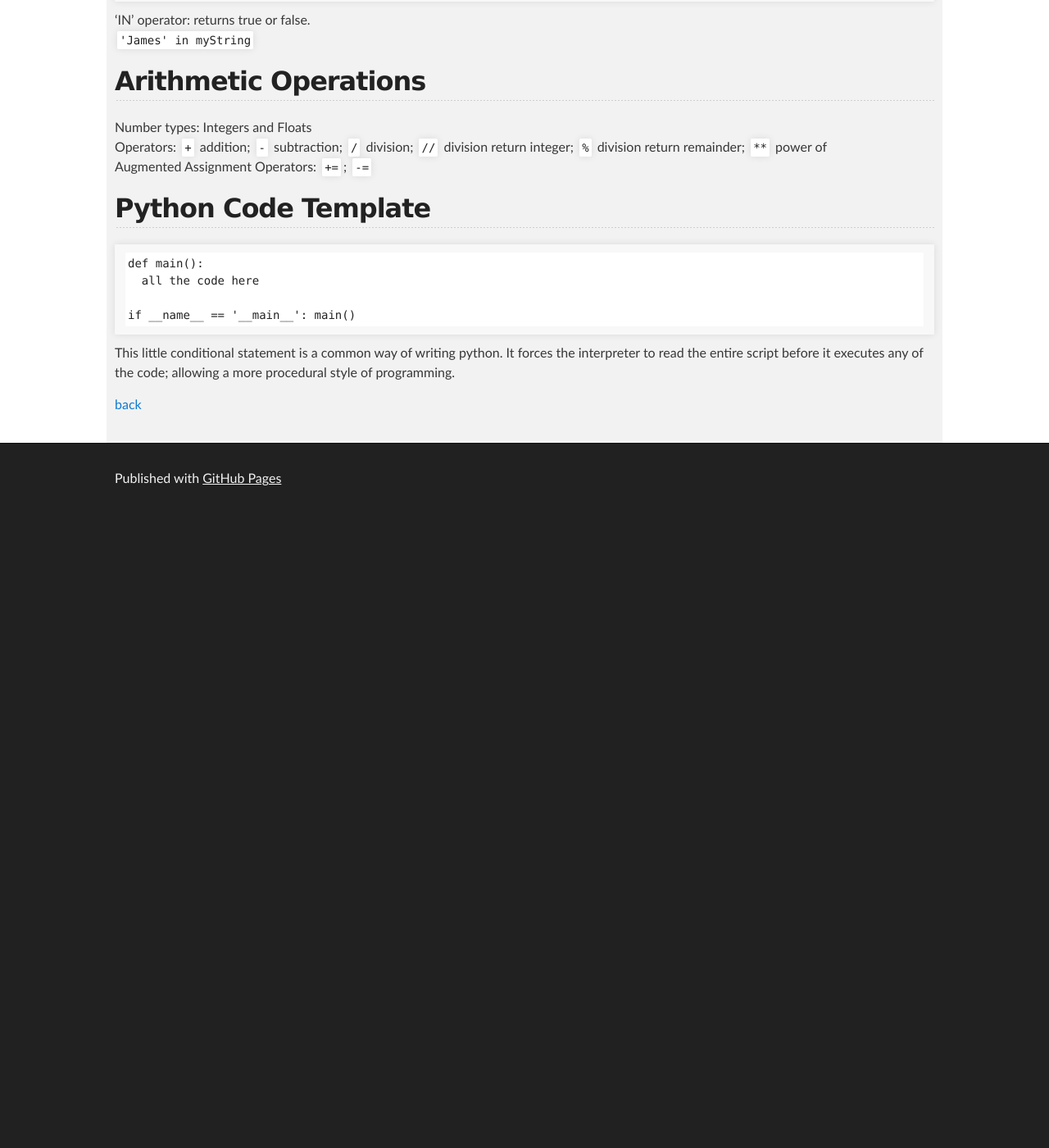
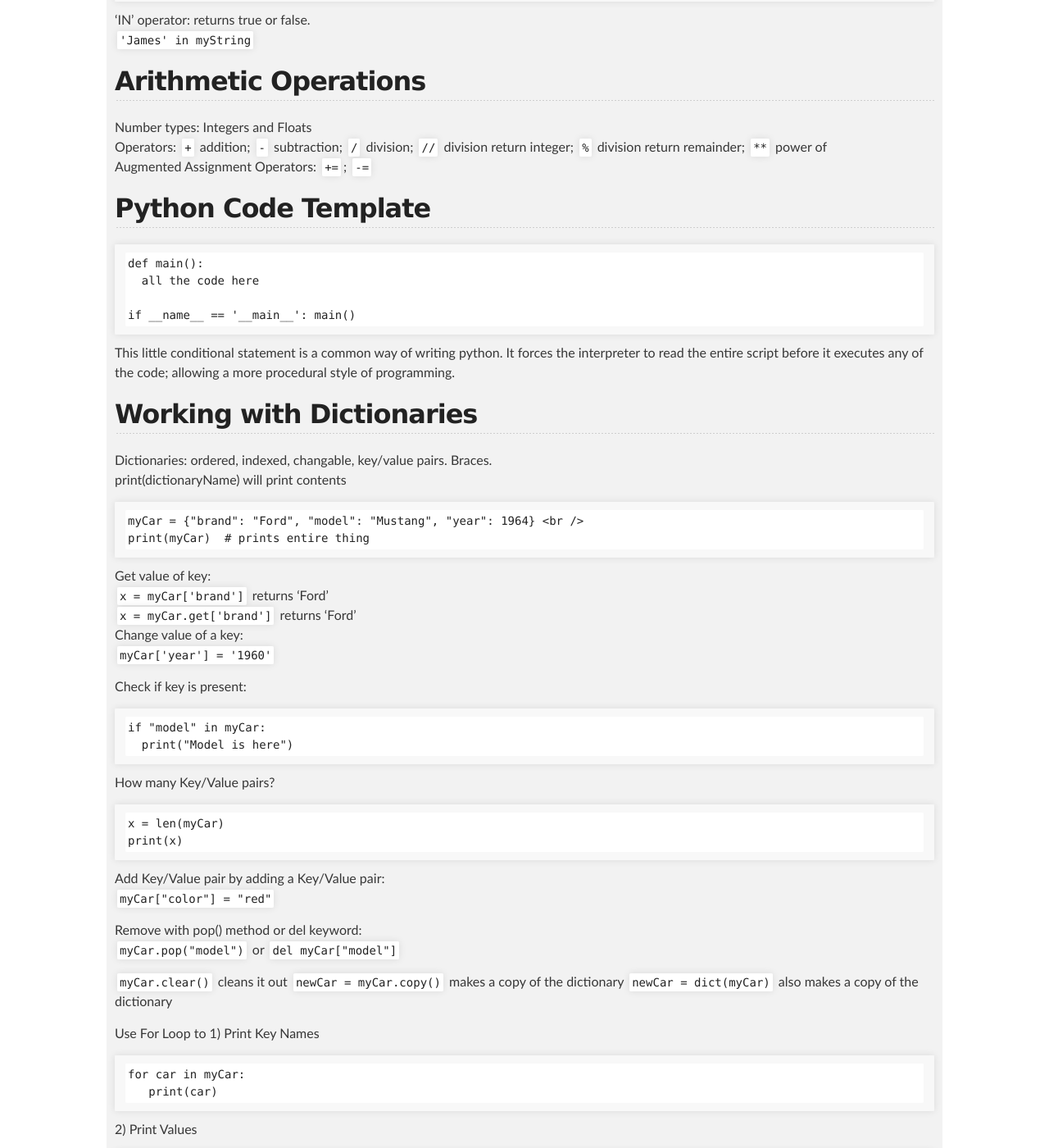
Before and after one commit to cathysnider/cathysnider.github.io, a Jekyll site: the page built from python.md, in a window 1280 px wide and 1400 px high, scrolled down 5385 px. Shown: the whole window at 82% size. Built offline with Jekyll 4.4.1, drawn with Linux system fonts in a browser that asks for light colours; before the commit the page ends 6015 px from its top, so only the background shows below that; some of the changed text lies outside the part shown.

Commit message:
nested dictionaries

````diff
--- a/python.md
+++ b/python.md
@@ -229,10 +229,97 @@ This little conditional statement is a common way of writing python. It forces t
 
 
 
+## Working with Dictionaries
 
+Dictionaries: ordered, indexed, changable, key/value pairs. Braces.  <br />
+print(dictionaryName) will print contents <br />
+```
+myCar =	{"brand": "Ford", "model": "Mustang", "year": 1964} <br />
+print(myCar)  # prints entire thing
+```
+Get value of key: <br />
+`x = myCar['brand']` returns 'Ford' <br />
+`x = myCar.get['brand']` returns 'Ford' <br />
+Change value of a key: <br />
+`myCar['year'] = '1960'` <br />
 
+Check if key is present:
+```
+if "model" in myCar:
+  print("Model is here")
+```
+How many Key/Value pairs?
+```
+x = len(myCar)
+print(x)
+```
+Add Key/Value pair by adding a Key/Value pair: <br />
+`myCar["color"] = "red" `
 
+Remove with pop() method or del keyword: <br />
+`myCar.pop("model")` or `del myCar["model"]`
 
+`myCar.clear()` cleans it out
+`newCar = myCar.copy()` makes a copy of the dictionary
+`newCar = dict(myCar)` also makes a copy of the dictionary
+
+Use For Loop to
+1) Print Key Names
+```
+for car in myCar:
+   print(car)
+```
+
+2) Print Values
+```
+for x in myCar:
+   print(myCar[x])
+
+for x in myCar.values():
+     print(x)
+```
+
+3) Print Keys and Values
+```
+for x, y in myCar.items():
+  print(x, y)
+```
+
+## Nested Dictionaries
+
+```
+child1 = {"name": "Emil", "year": 2004}
+child2 = {"name": "Tobias", "year": 2007}
+child3 = {"name": "Linus", "year": 2011}
+
+myFamily = {
+  "first": child1,
+  "second": child2,
+  "third": child3
+}
+```
+`print(myFamily)` returns entire dictionary
+
+```
+for myChild in myFamily:
+   print(myFamily[myChild])
+```
+returns the child dictionaries
+
+```
+print(myFamily["first"])
+print(myFamily["second"]["name"])
+```
+
+Iterate through a nested dictionary:
+```
+for childKey, childInfo in myFamily.items():
+    print("\nChild the", childKey)
+    for key in childInfo:
+        print(key + ':', childInfo[key])
+    for kk, vv in childInfo.items():
+        print(kk + ':', vv)
+```
 
 
 [back](./)
````
